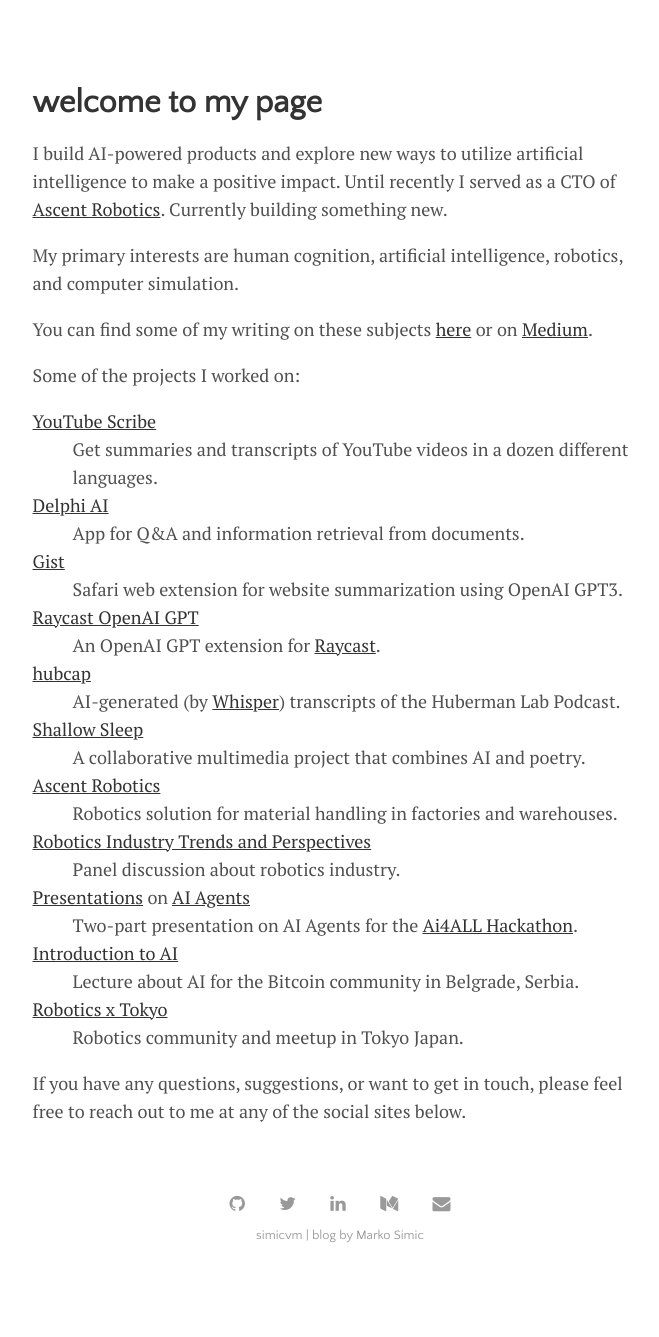
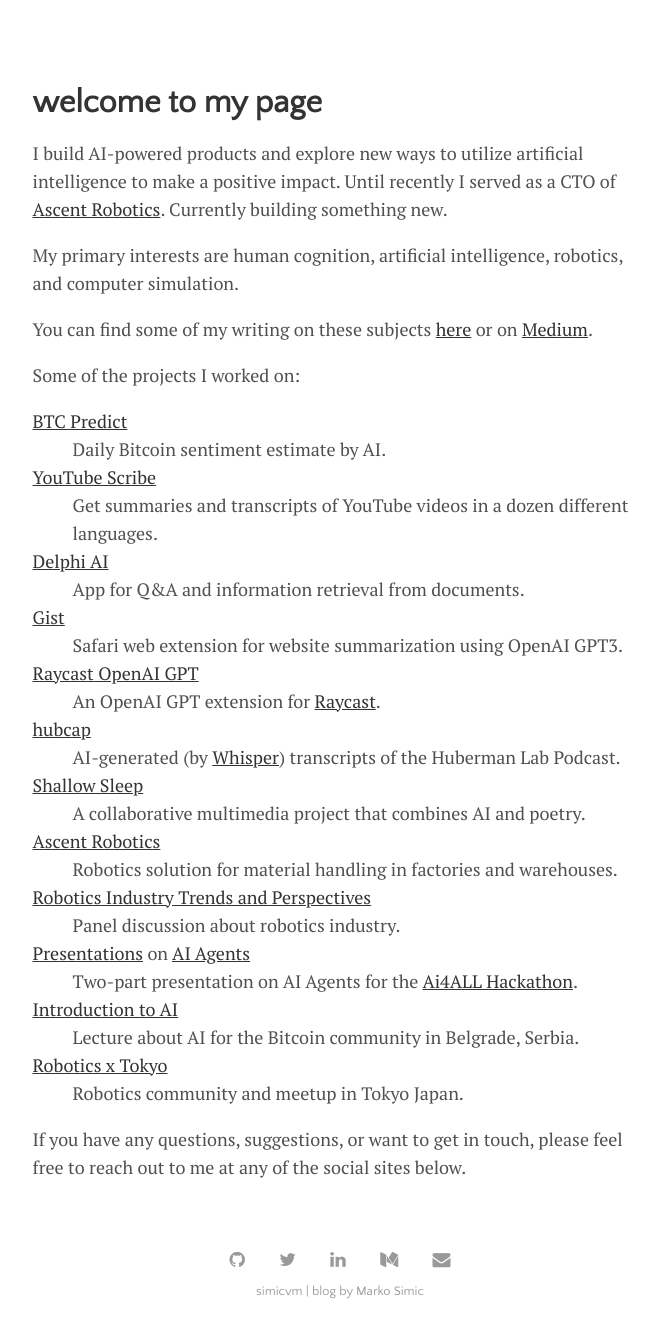
Before and after one commit to simicvm/simicvm.github.io, a Jekyll site: the page built from docs/index.html, in a window 1280 px wide, cut to the strip 172-1509 px from the top of the page. Shown: the whole strip, without its empty margins (300-959 px from the left). Built offline with Jekyll 4.4.1, drawn with Linux system fonts in a browser that asks for light colours; the list of posts is cut into pages by our own code; before the commit the page ends 1453 px from its top, so only the background shows below that.

Commit message:
add btcpredict project

```diff
--- a/docs/index.html
+++ b/docs/index.html
@@ -11,6 +11,8 @@
 </p>
 <p>Some of the projects I worked on:
 <dl>
+    <dt><a href="https://btcpredict.me">BTC Predict</a></dt>
+    <dd>Daily Bitcoin sentiment estimate by AI.</dd>
     <dt><a href="https://shoki.app">YouTube Scribe</a></dt>
     <dd>Get summaries and transcripts of YouTube videos in a dozen different languages.</dd>
     <dt><a href="https://youtu.be/Q4oUV-oRvNA">Delphi AI</a></dt>
```
Also changed, not shown: docs/Gemfile.lock.
